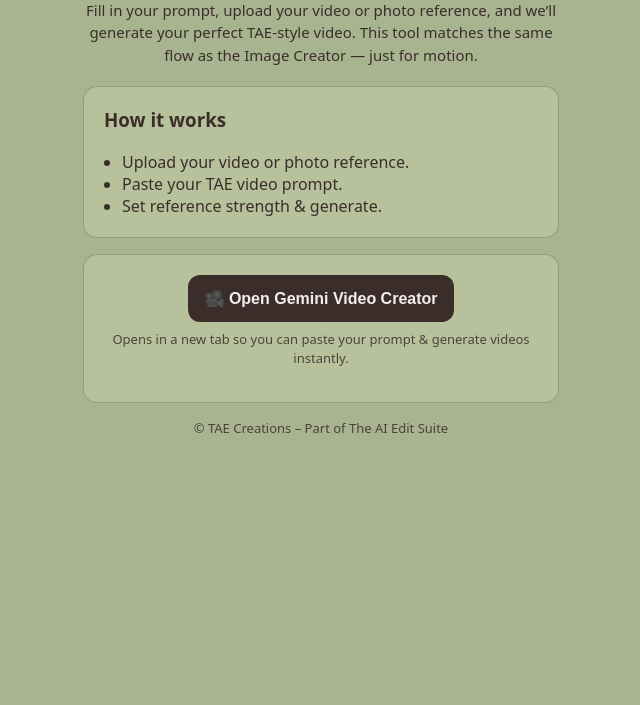
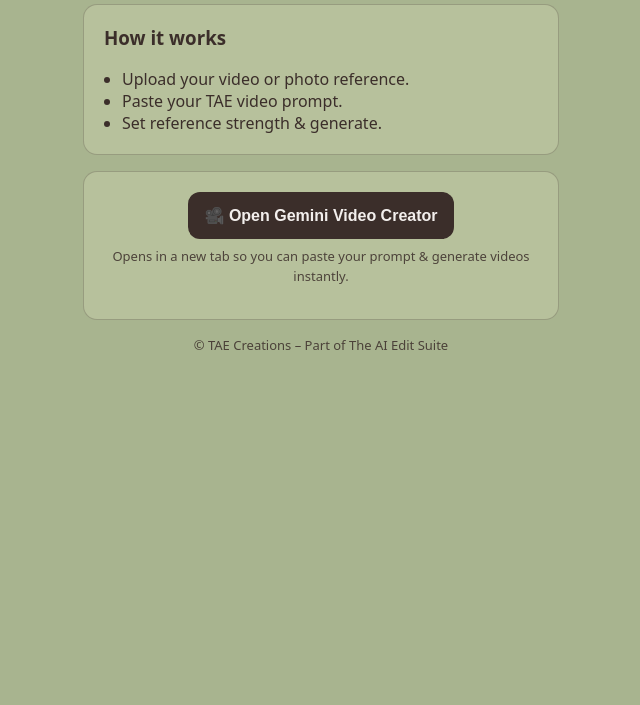
Before and after one commit to JoshAbby1/TAE-Video, a plain HTML site: page index.html in a window 1280 px wide. Shown: the part 95-800 px from the top of the page, without its empty margins (319-959 px from the left). Drawn offline with Linux system fonts and the light colour scheme.

Commit message:
Adjust h1 margin and remove intro paragraph
Updated margin-bottom for h1 and removed introductory paragraph.

```diff
--- a/index.html
+++ b/index.html
@@ -32,7 +32,7 @@
     h1 {
       text-align: center;
       font-size: 28px;
-      margin-bottom: 14px;
+      margin-bottom: 20px;
     }
     p, label {
       font-size: 15px;
@@ -73,11 +73,6 @@
   <div class="container">
     <h1>🎬 TAE Video Creator</h1>
 
-    <p style="text-align:center; margin-bottom:20px;">
-      Fill in your prompt, upload your video or photo reference, and we’ll generate your perfect TAE-style video.
-      This tool matches the same flow as the Image Creator — just for motion.
-    </p>
-
     <div class="card">
       <h3 style="margin-top:0;">How it works</h3>
       <ul style="margin:0; padding-left:18px;">
```
